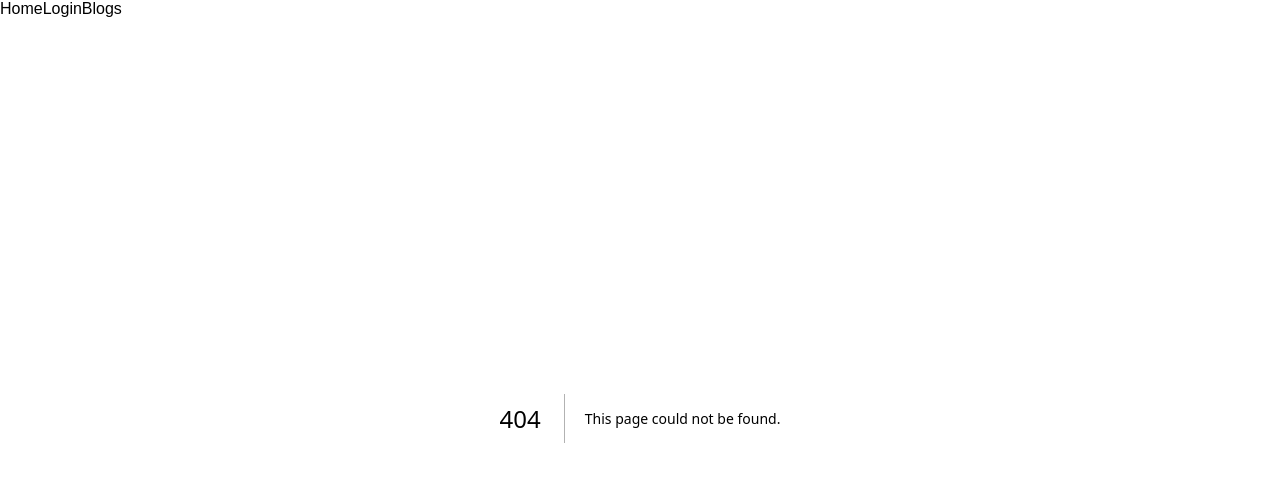
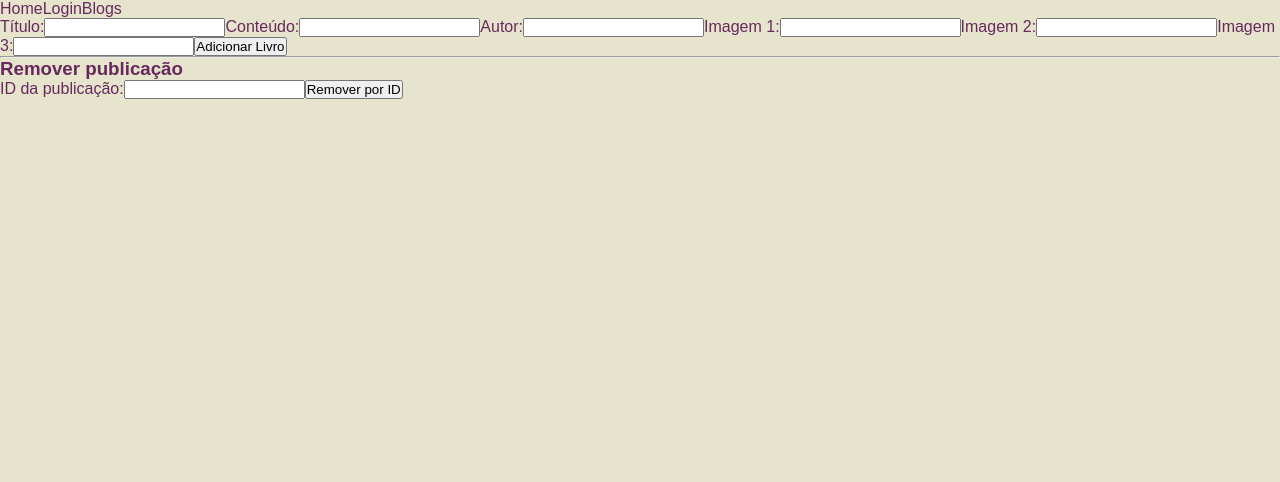
Before and after one commit to GiovanniBBenedetti/Lumier, a Next.js app in the folder frontEnd/: page /admin in a window 1280 px wide. Before the commit this address had no page. Shown: the top 482 px of the page. Built offline with nearby package versions, Linux system fonts and the light colour scheme.

Commit message:
alteração nas cores/criação do tour/gitignore adcionado

```diff
--- a/frontEnd/src/app/adicionar/page.jsx
+++ b/frontEnd/src/app/admin/page.jsx
@@ -1,6 +1,5 @@
-
 'use client'
-import { useState, useEffect } from "react"
+import { useState } from "react"
 
 export default function Adicionar() {
 
@@ -10,16 +9,16 @@ export default function Adicionar() {
     const [imagem2, setImagem2] = useState("")
     const [imagem3, setImagem3] = useState("")
     const [autor, setAutor] = useState("")
-
-
+    const [idParaRemover, setIdParaRemover] = useState("")
+    const [blog,setBlog] = useState()
 
     const handleAdicionar = async (e) => {
-        e.preventDefault();
+        e.preventDefault()
 
         const token = localStorage.getItem('token')
         if (!token) {
-            alert("Token não encontrado.");
-            return;
+            alert("Token não encontrado.")
+            return
         }
 
         try {
@@ -37,17 +36,58 @@ export default function Adicionar() {
                     imagem3,
                     autor
                 })
+            })
+
+            if (!response.ok) {
+                throw new Error("Erro ao enviar os dados.")
+            }
+
+            alert("Publicação adicionada com sucesso!")
+        } catch (err) {
+            alert('Erro ao adicionar publicação: ' + err.message)
+        }
+    }
+
+    const handleRemover = async () => {
+        const token = localStorage.getItem('token')
+        if (!token) {
+            alert("Token não encontrado.")
+            return
+        }
+
+        if (!idParaRemover) {
+            alert("Digite um ID para remover.")
+            return
+        }
+
+        try {
+            const response = await fetch(`http://localhost:3200/blog/${idParaRemover}`, {
+                method: 'DELETE',
+                headers: {
+                    'Authorization': `Bearer ${token}`
+                }
+            })
+
+            if (!response.ok) {
+                throw new Error("Erro ao remover publicação.")
+            }
+
+            alert("Publicação removida com sucesso!")
+            setIdParaRemover("")
+        } catch (err) {
+            alert('Erro ao remover publicação' )
+        }
+
+        useEffect(() =>{
+            fetch("http://localhost:3200/blog")
+            .then((response) => response.json())
+            .then((information) => {
+            setBlog(information);
             });
 
-            if (!response.ok) {
-                throw new Error("Erro ao enviar os dados.");
-            }
+          }, [])
+    }
 
-            alert("Publicação adicionada com sucesso!");
-        } catch (err) {
-            alert('Erro ao adicionar publicação: ' + err.message);
-        }
-    }
 
     return (
         <>
@@ -72,6 +112,22 @@ export default function Adicionar() {
 
                 <button type="submit">Adicionar Livro</button>
             </form>
+
+            <hr />
+
+
+
+            <div>
+                <h3>Remover publicação</h3>
+                <label htmlFor="idRemover">ID da publicação:</label>
+                <input
+                    type="text"
+                    id="idRemover"
+                    value={idParaRemover}
+                    onChange={e => setIdParaRemover(e.target.value)}
+                />
+                <button onClick={handleRemover}>Remover por ID</button>
+            </div>
         </>
     )
 }
--- a/frontEnd/src/app/globals.css
+++ b/frontEnd/src/app/globals.css
@@ -1,14 +1,13 @@
 :root {
-  --background: #ffffff;
-  --foreground: #171717;
+  --cor1: #e6e4cd;
+  --cor2: #ddd1a4;
+  --cor3: #cfb556;
+  --cor4: #67295c;
+  --cor5: #b08ddf;
+  --cor6: #dccaf4;
 }
 
-@media (prefers-color-scheme: dark) {
-  :root {
-    --background: #0a0a0a;
-    --foreground: #ededed;
-  }
-}
+
 
 html,
 body {
@@ -17,8 +16,8 @@ body {
 }
 
 body {
-  color: var(--foreground);
-  background: var(--background);
+  color: var(--cor4);
+  background: var(--cor1);
   font-family: Arial, Helvetica, sans-serif;
   -webkit-font-smoothing: antialiased;
   -moz-osx-font-smoothing: grayscale;
```
Also changed, not shown: frontEnd/src/app/tour/page.jsx (added, +7 -0 lines), 1 other file (tests, documents, lock files or other folders).
